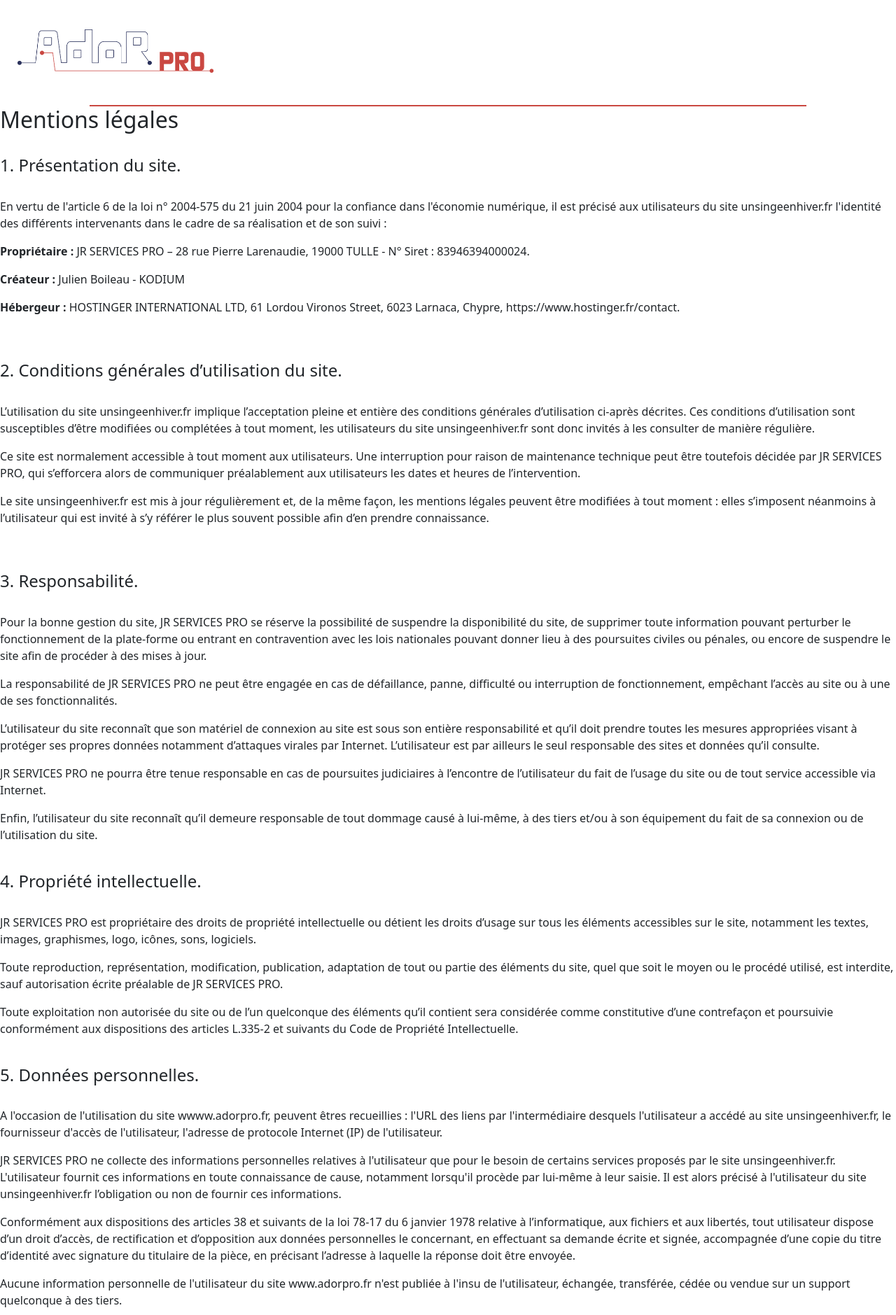
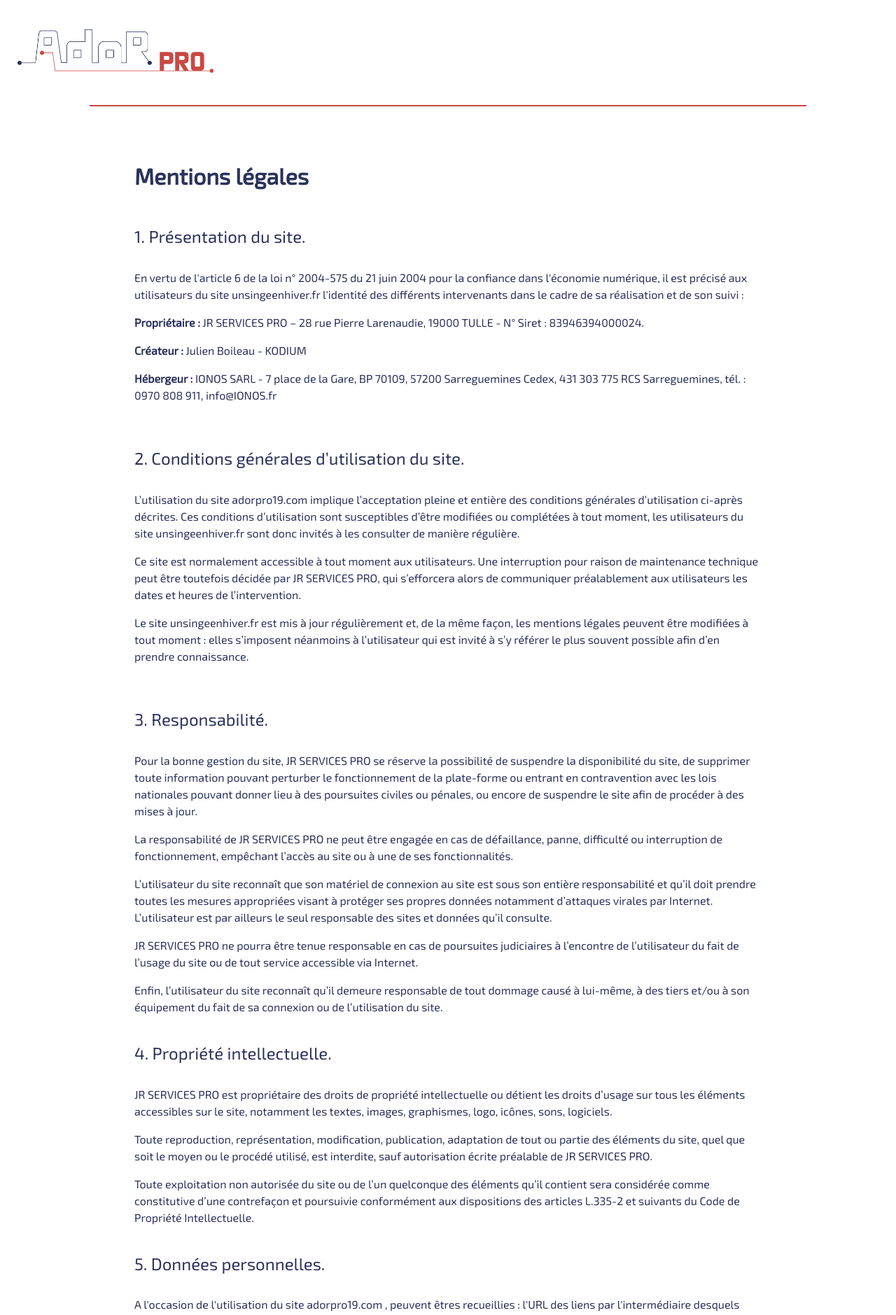
Before and after one commit to JulienBoileau/ador-pro, an Angular app: page /mentions-legales in a window 1280 px wide. Shown: the top 1879 px of the page at 70% size. Built offline with nearby package versions, Linux system fonts and the light colour scheme.

Commit message:
Dernières modifs avant déploiement

```diff
--- a/src/app/footer/footer.component.css
+++ b/src/app/footer/footer.component.css
@@ -58,6 +58,12 @@ footer {
     color: #ca4841;
 }
 
+#kodium {
+    color: white;
+    font-size: 11px;
+    margin-left: 15px;
+}
+
 
 @media screen and (max-width: 1010px) {
 
--- a/src/app/footer/footer.component.html
+++ b/src/app/footer/footer.component.html
@@ -15,9 +15,11 @@
     <hr id="ligne_bas">
 
     <div class="texte">
-        <p>Contact</p>
+        <p><a class="nav-link" (click)="goToContact()">Contact</a></p>
         <p id="separator">|</p>
         <p><a class="nav-link" (click)="goToMentions()">Mentions légales</a></p>
     </div>
 
+    <p id="kodium">@ Kodium | Création de site web | 2023</p>
+
 </footer>
--- a/src/app/footer/footer.component.ts
+++ b/src/app/footer/footer.component.ts
@@ -12,6 +12,10 @@ export class FooterComponent {
 
   ngOnInit(): void {}
 
+  goToContact() {
+    this.router.navigate(['/formulaire']);
+  }
+
   goToMentions() {
     this.router.navigate(['/mentions-legales']);
   }
--- a/src/app/mentions-legales/mentions-legales.component.css
+++ b/src/app/mentions-legales/mentions-legales.component.css
@@ -0,0 +1,29 @@
+
+.mentions-legales {
+    font-family: 'Exo 2', sans-serif;
+    margin: auto;
+    margin-top: 80px;
+    width: 70%;
+    color: #2b325b;
+}
+
+.mentions-legales h2 {
+    font-weight: bold;
+    margin-bottom: 30px;
+}
+
+@media screen and (max-width: 600px) {
+
+    .mentions-legales {
+        margin-top: 50px;
+        font-size: 14px;
+    }
+
+    .mentions-legales h2 {
+        font-size: 22px;
+    }
+
+    .mentions-legales h4 {
+        font-size: 19px;
+    }
+}
--- a/src/app/mentions-legales/mentions-legales.component.html
+++ b/src/app/mentions-legales/mentions-legales.component.html
@@ -11,11 +11,11 @@
 
     <p><strong>Propriétaire :</strong> JR SERVICES PRO – 28 rue Pierre Larenaudie, 19000 TULLE - N° Siret : 83946394000024.</p>
     <p><strong>Créateur :</strong> Julien Boileau - KODIUM</p>
-    <p><strong>Hébergeur :</strong> HOSTINGER INTERNATIONAL LTD, 61 Lordou Vironos Street, 6023 Larnaca, Chypre, https://www.hostinger.fr/contact.</p><br><br>
+    <p><strong>Hébergeur :</strong> IONOS SARL - 7 place de la Gare, BP 70109, 57200 Sarreguemines Cedex, 431 303 775 RCS Sarreguemines, tél. : 0970 808 911, info@IONOS.fr</p><br><br>
 
     <h4>2. Conditions générales d’utilisation du site.</h4><br>
 
-    <p>L’utilisation du site unsingeenhiver.fr implique l’acceptation pleine et entière des conditions générales d’utilisation ci-après décrites. Ces conditions d’utilisation sont susceptibles d’être modifiées ou complétées à tout moment, les utilisateurs du site unsingeenhiver.fr sont donc invités à les consulter de manière régulière.</p>
+    <p>L’utilisation du site adorpro19.com implique l’acceptation pleine et entière des conditions générales d’utilisation ci-après décrites. Ces conditions d’utilisation sont susceptibles d’être modifiées ou complétées à tout moment, les utilisateurs du site unsingeenhiver.fr sont donc invités à les consulter de manière régulière.</p>
 
     <p>Ce site est normalement accessible à tout moment aux utilisateurs. Une interruption pour raison de maintenance technique peut être toutefois décidée par JR SERVICES PRO, qui s’efforcera alors de communiquer préalablement aux utilisateurs les dates et heures de l’intervention.</p>
 
@@ -41,9 +41,9 @@
 
     <h4>5. Données personnelles.</h4><br>
 
-    <p>A l'occasion de l'utilisation du site wwww.adorpro.fr, peuvent êtres recueillies : l'URL des liens par l'intermédiaire desquels l'utilisateur a accédé au site unsingeenhiver.fr, le fournisseur d'accès de l'utilisateur, l'adresse de protocole Internet (IP) de l'utilisateur.</p>
+    <p>A l'occasion de l'utilisation du site adorpro19.com , peuvent êtres recueillies : l'URL des liens par l'intermédiaire desquels l'utilisateur a accédé au site adorpro19.com , le fournisseur d'accès de l'utilisateur, l'adresse de protocole Internet (IP) de l'utilisateur.</p>
 
-    <p>JR SERVICES PRO ne collecte des informations personnelles relatives à l'utilisateur que pour le besoin de certains services proposés par le site unsingeenhiver.fr. L'utilisateur fournit ces informations en toute connaissance de cause, notamment lorsqu'il procède par lui-même à leur saisie. Il est alors précisé à l'utilisateur du site unsingeenhiver.fr l’obligation ou non de fournir ces informations.</p>
+    <p>JR SERVICES PRO ne collecte des informations personnelles relatives à l'utilisateur que pour le besoin de certains services proposés par le site adorpro19.com . L'utilisateur fournit ces informations en toute connaissance de cause, notamment lorsqu'il procède par lui-même à leur saisie. Il est alors précisé à l'utilisateur du site adorpro19.com  l’obligation ou non de fournir ces informations.</p>
 
     <p>Conformément aux dispositions des articles 38 et suivants de la loi 78-17 du 6 janvier 1978 relative à l’informatique, aux fichiers et aux libertés, tout utilisateur dispose d’un droit d’accès, de rectification et d’opposition aux données personnelles le concernant, en effectuant sa demande écrite et signée, accompagnée d’une copie du titre d’identité avec signature du titulaire de la pièce, en précisant l’adresse à laquelle la réponse doit être envoyée.</p>
 
@@ -56,7 +56,7 @@
     <p>Le site n'est pas déclaré à la CNIL car il ne recueille pas d'informations personnelles.<br><br>
 
     <h4>6. Liens hypertextes.</h4><br>
-    <p>La création de liens vers le site www.adorpro.fr est soumise à l’accord préalable de JR SERVICES PRO.<br>
+    <p>La création de liens vers le site adorpro19.com  est soumise à l’accord préalable de JR SERVICES PRO.<br>
     Vous pouvez à ce titre envoyer un courrier à l’adresse suivante : 28 rue Pierre Larenaudie, 19000 TULLE, ou un courriel à cette adresse email : adorpro19@gmail.com</p>
     <p>Toute information accessible via un lien vers d’autres sites n’est pas sous le contrôle de JR SERVICES PRO qui décline toute responsabilité quant à leur contenu.</p>
     <br>
--- a/src/app/presentation/carousel.css
+++ b/src/app/presentation/carousel.css
@@ -219,7 +219,7 @@
   .paraph-content {
     flex-direction: column;
     text-decoration: none;
-    color: #2b325b;
+    color: black;
   }
 
   .demo-content p {
--- a/src/app/presentation/presentation.component.html
+++ b/src/app/presentation/presentation.component.html
@@ -230,16 +230,24 @@
             </div>
             <div class="carousel-inner">
             <div class="carousel-item active">
-                <img src="../../assets/eyrein_industrie.png" class="d-block w-100" alt="...">
+                <a href="https://www.eyrein-industrie.com/" target="_blank">
+                    <img src="../../assets/eyrein_industrie.png" class="d-block w-100" alt="...">
+                </a>
             </div>
             <div class="carousel-item">
-                <img src="../../assets/monde_proprete.svg" class="d-block w-100" alt="...">
+                <a href="https://www.monde-proprete.com/" target="_blank">
+                    <img src="../../assets/monde_proprete.svg" class="d-block w-100" alt="...">
+                </a>
             </div>
             <div class="carousel-item">
-                <img src="../../assets/fep_cso.svg" class="d-block w-100" alt="...">
+                <a href="https://www.federation-proprete.com/" target="_blank">
+                    <img src="../../assets/fep_cso.svg" class="d-block w-100" alt="...">
+                </a>
             </div>
             <div class="carousel-item">
-                <img src="../../assets/inhi.svg" class="d-block w-100" alt="...">
+                <a href="https://www.inhni.com/" target="_blank">
+                    <img src="../../assets/inhi.svg" class="d-block w-100" alt="...">
+                </a>
             </div>
             </div>
             <button class="carousel-control-prev" type="button" data-bs-target="#carouselExampleIndicators1" data-bs-slide="prev">
```
